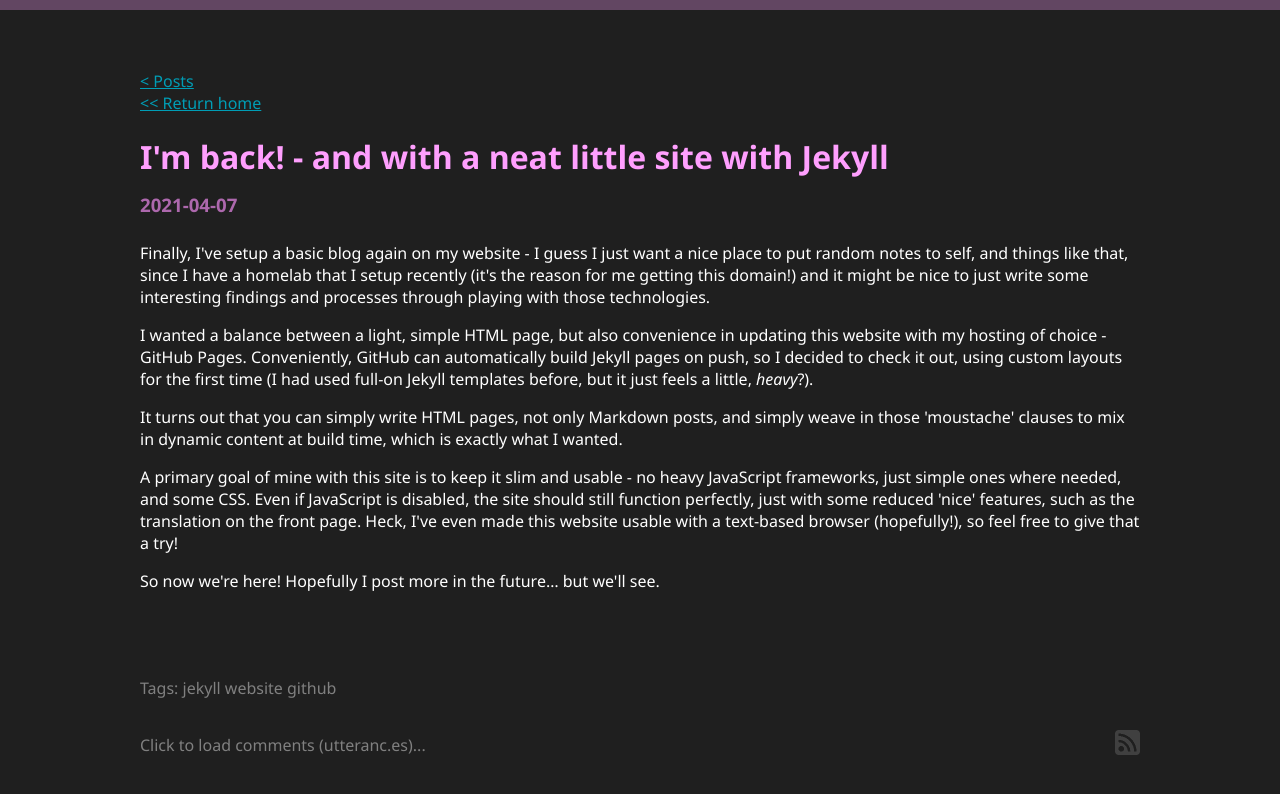
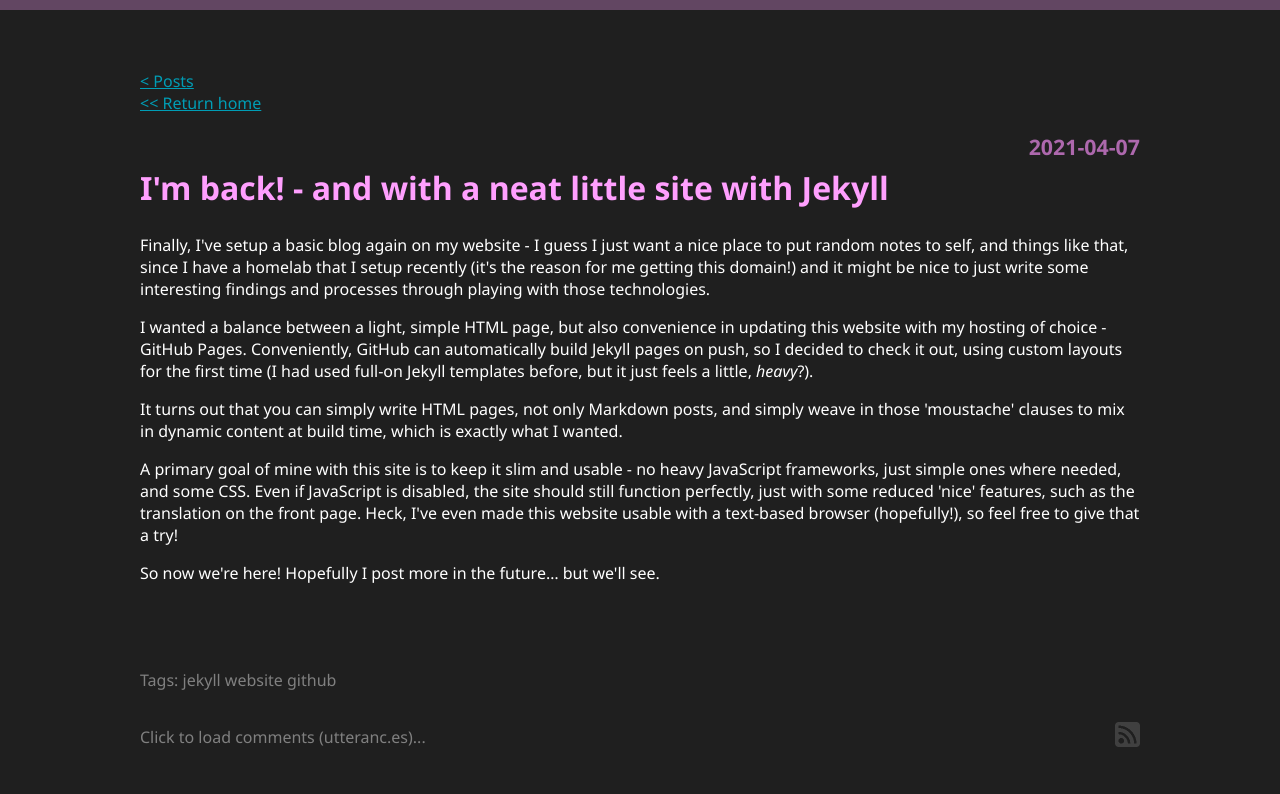
Before and after one commit to nicholastay/personal-web, a Jekyll site: the page built from _posts/2021-04-07-first-post.markdown, in a window 1280 px wide. Shown: the top 794 px of the page. Built offline with Jekyll 4.4.1, drawn with Linux system fonts in a browser that asks for light colours.

Commit message:
Update post date/h2 styling

```diff
--- a/_layouts/post.html
+++ b/_layouts/post.html
@@ -32,8 +32,8 @@
 				</a>
 			</div>
 
+			<h2 class="date">{{ page.date | date: "%Y-%m-%d" }}</h2>
 			<h1>{{ page.title }}</h1>
-			<h2 style="margin-top: -8px;">{{ page.date | date: "%Y-%m-%d" }}</h2>
 
 			<div style="margin-top: 25px;">
 				{{ content }}
--- a/index.html
+++ b/index.html
@@ -74,7 +74,7 @@ content_class: home
 			<td>
 				<h3>Recent Posts</h3>
 				<ul>
-					{% for post in site.posts limit:3 %}
+					{% for post in site.posts limit:2 %}
 						<li><a href="{{ post.url }}">{{ post.title }}</a></li>
 					{% endfor %}
 					<li><a href="/posts">See all...</a></li>
--- a/style.css
+++ b/style.css
@@ -189,6 +189,12 @@ img.round {
 
 
 /* Posts */
+h2.date {
+	font-size: 16pt;
+	text-align: right;
+	margin-bottom: -16px;
+}
+
 #comments {
 	color: grey;
 	cursor: pointer;
```
